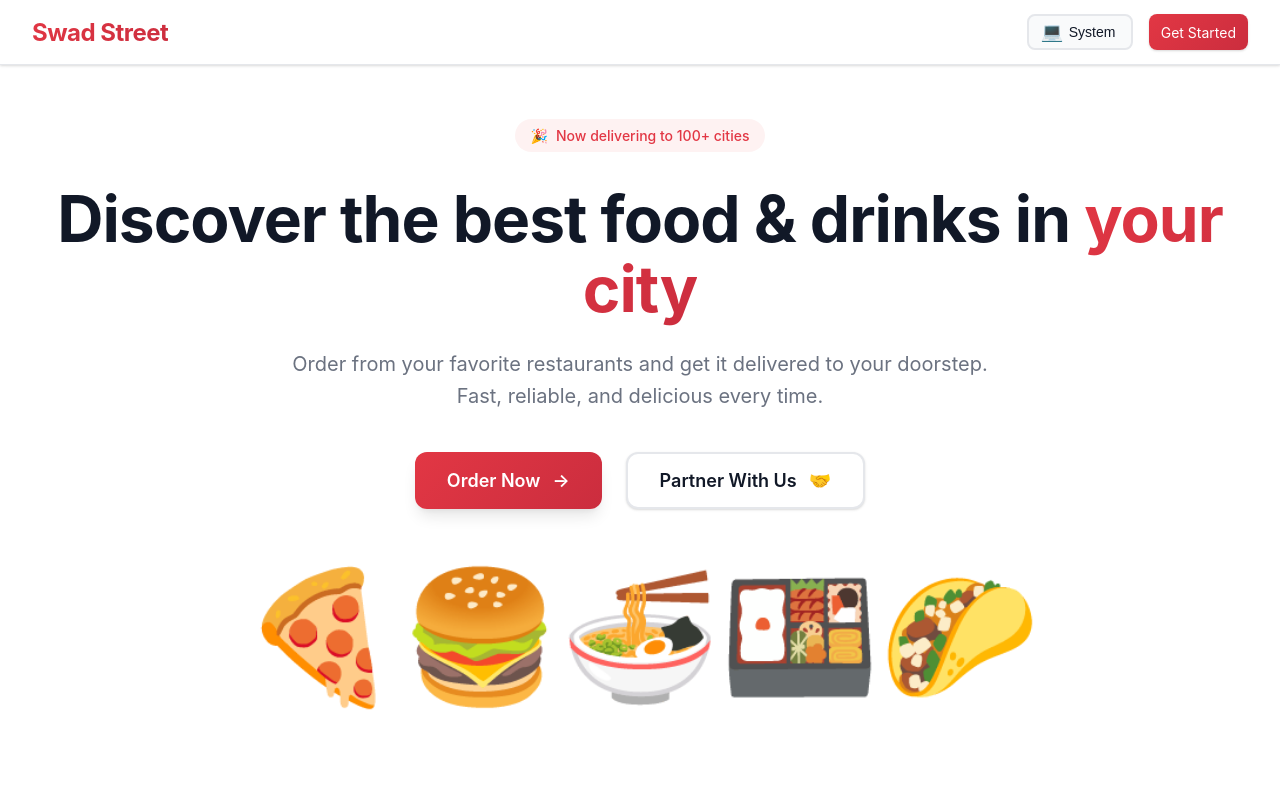
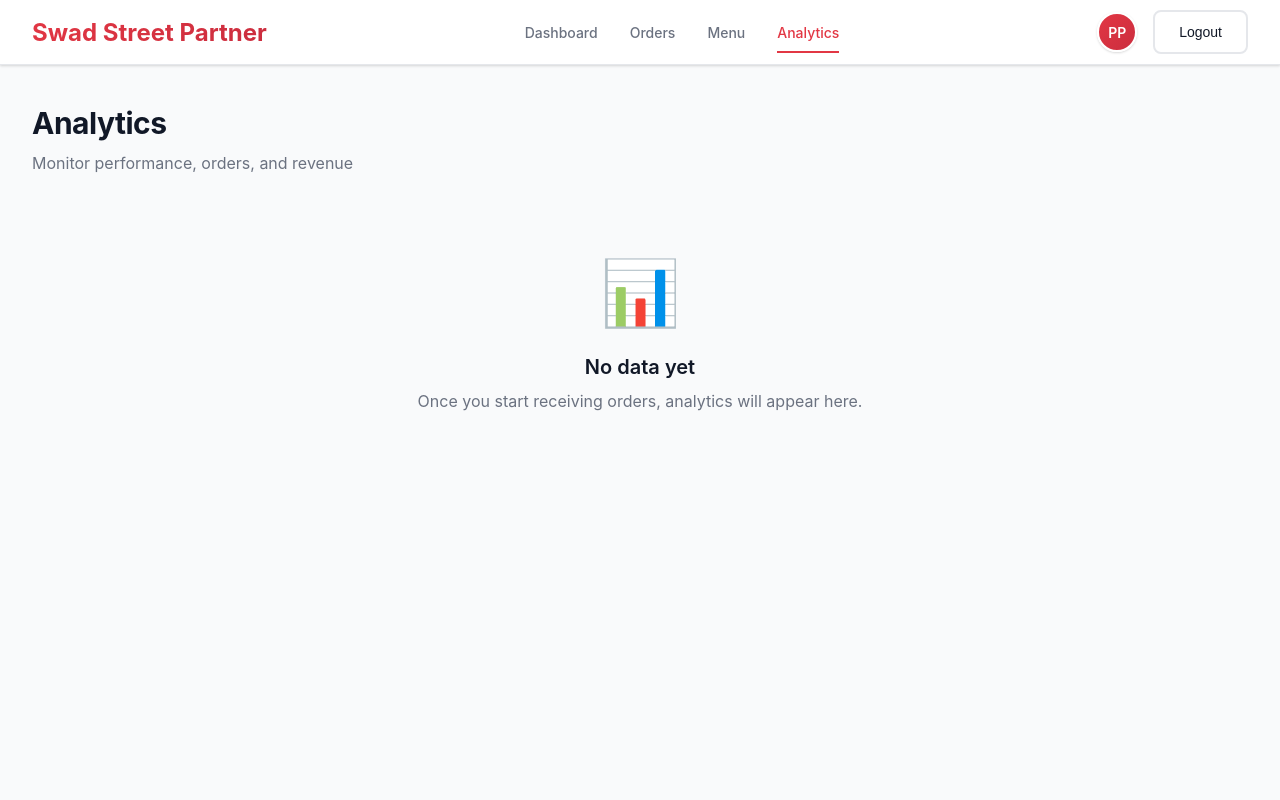
Before and after one commit to ankurproj/Swad-Street, a React app in the folder frontend/: page /food-partner/analytics in a window 1280 px wide. Before the commit this address led to /. Shown: the top 800 px of the page. Built offline with nearby package versions, Linux system fonts and the light colour scheme; the HTML template or start-up script is replaced by a standard one.

Commit message:
Partner pages issues fixed

```diff
--- a/frontend/src/components/Header.jsx
+++ b/frontend/src/components/Header.jsx
@@ -8,6 +8,11 @@ const Header = ({ minimal = false }) => {
   const user = useMemo(() => {
     try { return JSON.parse(localStorage.getItem('user') || 'null'); } catch { return null; }
   }, []);
+  const foodPartner = useMemo(() => {
+    try { return JSON.parse(localStorage.getItem('foodPartner') || 'null'); } catch { return null; }
+  }, []);
+  const actor = foodPartner || user;
+  const role = foodPartner ? 'partner' : (user ? 'user' : null);
 
   useEffect(() => {
     // Load theme from localStorage
@@ -59,20 +64,34 @@ const Header = ({ minimal = false }) => {
   };
 
   const initials = useMemo(() => {
-    const name = user?.fullName || user?.name || '';
+    const name = (role === 'partner' ? (foodPartner?.name || foodPartner?.ownerName) : (user?.fullName || user?.name)) || '';
     if (!name) return 'GU';
     const parts = name.trim().split(/\s+/);
     const first = parts[0]?.[0] || '';
     const last = parts[1]?.[0] || '';
     return (first + last || first).toUpperCase();
-  }, [user]);
+  }, [role, foodPartner, user]);
 
   const handleLogout = async () => {
     try {
+      if (role === 'partner') {
+        await axios.post('http://localhost:3000/api/auth/foodpartner/logout', {}, { withCredentials: true });
+        localStorage.removeItem('foodPartner');
+        navigate('/food-partner/login');
+        return;
+      }
       await axios.post('http://localhost:3000/api/auth/user/logout', {}, { withCredentials: true });
-    } catch {}
-    localStorage.removeItem('user');
-    navigate('/user/login');
+      localStorage.removeItem('user');
+      navigate('/user/login');
+    } catch {
+      if (role === 'partner') {
+        localStorage.removeItem('foodPartner');
+        navigate('/food-partner/login');
+      } else {
+        localStorage.removeItem('user');
+        navigate('/user/login');
+      }
+    }
   };
 
   return (
@@ -92,9 +111,10 @@ const Header = ({ minimal = false }) => {
               <span className="theme-icon">{getThemeIcon()}</span>
               <span className="theme-label">{getThemeLabel()}</span>
             </button>
-            {user ? (
+            {actor ? (
               <div className="header-user-menu">
-                <Link to="/user/dashboard" className="header-user-avatar" title={user.fullName || user.email}>{initials}</Link>
+                <Link to={role === 'partner' ? '/food-partner/dashboard' : '/user/dashboard'} className="header-user-avatar" title={role === 'partner' ? (foodPartner?.name || foodPartner?.ownerName) : (user?.fullName || user?.email)}>{initials}</Link>
+                <span className="role-badge" title={role === 'partner' ? 'Logged in as Partner' : 'Logged in as User'}>{role === 'partner' ? 'Partner' : 'User'}</span>
                 <button className="header-logout-btn" onClick={handleLogout}>Logout</button>
               </div>
             ) : (
--- /dev/null
+++ b/frontend/src/pages/PartnerAnalytics.jsx
@@ -0,0 +1,45 @@
+import React from 'react';
+import { Link, useNavigate } from 'react-router-dom';
+import axios from 'axios';
+import '../styles/dashboard.css';
+
+export default function PartnerAnalytics(){
+  const navigate = useNavigate();
+  const handleLogout = async () => {
+    try { await axios.post('http://localhost:3000/api/auth/foodpartner/logout', {}, { withCredentials: true }); } catch {}
+    localStorage.removeItem('foodPartner');
+    navigate('/food-partner/login');
+  };
+
+  return (
+    <div className="dashboard">
+      <header className="dashboard-header">
+        <div className="header-content">
+          <Link to="/" className="logo">Swad Street Partner</Link>
+          <nav className="header-nav">
+            <Link to="/food-partner/dashboard" className="nav-link">Dashboard</Link>
+            <Link to="/food-partner/orders" className="nav-link">Orders</Link>
+            <Link to="/food-partner/menu" className="nav-link">Menu</Link>
+            <Link to="/food-partner/analytics" className="nav-link active">Analytics</Link>
+          </nav>
+          <div className="user-menu">
+            <div className="user-avatar" title="Partner">PP</div>
+            <button onClick={handleLogout} className="btn-logout">Logout</button>
+          </div>
+        </div>
+      </header>
+
+      <main className="dashboard-main">
+        <div className="section-header">
+          <h1 className="section-title">Analytics</h1>
+          <p className="section-subtitle">Monitor performance, orders, and revenue</p>
+        </div>
+        <div className="empty-state">
+          <div className="empty-icon">📊</div>
+          <h3 className="empty-title">No data yet</h3>
+          <p className="empty-text">Once you start receiving orders, analytics will appear here.</p>
+        </div>
+      </main>
+    </div>
+  );
+}
--- a/frontend/src/pages/PartnerDashboard.jsx
+++ b/frontend/src/pages/PartnerDashboard.jsx
@@ -1,8 +1,17 @@
 import React from 'react';
-import { Link } from 'react-router-dom';
+import { Link, useNavigate } from 'react-router-dom';
+import axios from 'axios';
 import '../styles/dashboard.css';
 
 const PartnerDashboard = () => {
+  const navigate = useNavigate();
+  const handleLogout = async () => {
+    try {
+      await axios.post('http://localhost:3000/api/auth/foodpartner/logout', {}, { withCredentials: true });
+    } catch {}
+    localStorage.removeItem('foodPartner');
+    navigate('/food-partner/login');
+  };
   // Sample data - in production this would come from API
   const menuItems = [
     { id: 1, name: 'Margherita Pizza', category: 'Pizza', price: '$12.99', status: 'Available', emoji: '🍕' },
@@ -32,7 +41,7 @@ const PartnerDashboard = () => {
           </nav>
           <div className="user-menu">
             <div className="user-avatar" title="Pizza Paradise">PP</div>
-            <Link to="/food-partner/login" className="btn-logout">Logout</Link>
+            <button onClick={handleLogout} className="btn-logout">Logout</button>
           </div>
         </div>
       </header>
--- /dev/null
+++ b/frontend/src/pages/PartnerMenu.jsx
@@ -0,0 +1,45 @@
+import React from 'react';
+import { Link, useNavigate } from 'react-router-dom';
+import axios from 'axios';
+import '../styles/dashboard.css';
+
+export default function PartnerMenu(){
+  const navigate = useNavigate();
+  const handleLogout = async () => {
+    try { await axios.post('http://localhost:3000/api/auth/foodpartner/logout', {}, { withCredentials: true }); } catch {}
+    localStorage.removeItem('foodPartner');
+    navigate('/food-partner/login');
+  };
+
+  return (
+    <div className="dashboard">
+      <header className="dashboard-header">
+        <div className="header-content">
+          <Link to="/" className="logo">Swad Street Partner</Link>
+          <nav className="header-nav">
+            <Link to="/food-partner/dashboard" className="nav-link">Dashboard</Link>
+            <Link to="/food-partner/orders" className="nav-link">Orders</Link>
+            <Link to="/food-partner/menu" className="nav-link active">Menu</Link>
+            <Link to="/food-partner/analytics" className="nav-link">Analytics</Link>
+          </nav>
+          <div className="user-menu">
+            <div className="user-avatar" title="Partner">PP</div>
+            <button onClick={handleLogout} className="btn-logout">Logout</button>
+          </div>
+        </div>
+      </header>
+
+      <main className="dashboard-main">
+        <div className="section-header">
+          <h1 className="section-title">Menu</h1>
+          <p className="section-subtitle">Manage your dishes and categories</p>
+        </div>
+        <div className="empty-state">
+          <div className="empty-icon">📋</div>
+          <h3 className="empty-title">No menu items yet</h3>
+          <p className="empty-text">Add your first dish to start receiving orders.</p>
+        </div>
+      </main>
+    </div>
+  );
+}
--- /dev/null
+++ b/frontend/src/pages/PartnerOrders.jsx
@@ -0,0 +1,45 @@
+import React from 'react';
+import { Link, useNavigate } from 'react-router-dom';
+import axios from 'axios';
+import '../styles/dashboard.css';
+
+export default function PartnerOrders(){
+  const navigate = useNavigate();
+  const handleLogout = async () => {
+    try { await axios.post('http://localhost:3000/api/auth/foodpartner/logout', {}, { withCredentials: true }); } catch {}
+    localStorage.removeItem('foodPartner');
+    navigate('/food-partner/login');
+  };
+
+  return (
+    <div className="dashboard">
+      <header className="dashboard-header">
+        <div className="header-content">
+          <Link to="/" className="logo">Swad Street Partner</Link>
+          <nav className="header-nav">
+            <Link to="/food-partner/dashboard" className="nav-link">Dashboard</Link>
+            <Link to="/food-partner/orders" className="nav-link active">Orders</Link>
+            <Link to="/food-partner/menu" className="nav-link">Menu</Link>
+            <Link to="/food-partner/analytics" className="nav-link">Analytics</Link>
+          </nav>
+          <div className="user-menu">
+            <div className="user-avatar" title="Partner">PP</div>
+            <button onClick={handleLogout} className="btn-logout">Logout</button>
+          </div>
+        </div>
+      </header>
+
+      <main className="dashboard-main">
+        <div className="section-header">
+          <h1 className="section-title">Orders</h1>
+          <p className="section-subtitle">Manage all incoming and past orders</p>
+        </div>
+        <div className="empty-state">
+          <div className="empty-icon">📦</div>
+          <h3 className="empty-title">No orders yet</h3>
+          <p className="empty-text">You'll see new orders here as they come in.</p>
+        </div>
+      </main>
+    </div>
+  );
+}
--- a/frontend/src/routes/AppRoutes.jsx
+++ b/frontend/src/routes/AppRoutes.jsx
@@ -7,6 +7,9 @@ import RegisterPartner from '../pages/RegisterPartner';
 import LoginPartner from '../pages/LoginPartner';
 import UserDashboard from '../pages/UserDashboard';
 import PartnerDashboard from '../pages/PartnerDashboard';
+import PartnerOrders from '../pages/PartnerOrders';
+import PartnerMenu from '../pages/PartnerMenu';
+import PartnerAnalytics from '../pages/PartnerAnalytics';
 
 const AppRoutes = () => {
   return (
@@ -25,6 +28,9 @@ const AppRoutes = () => {
             <Route path="/food-partner/register" element={<RegisterPartner />} />
             <Route path="/food-partner/login" element={<LoginPartner />} />
             <Route path="/food-partner/dashboard" element={<PartnerDashboard />} />
+            <Route path="/food-partner/orders" element={<PartnerOrders />} />
+            <Route path="/food-partner/menu" element={<PartnerMenu />} />
+            <Route path="/food-partner/analytics" element={<PartnerAnalytics />} />
 
             {/* Catch all - redirect to home */}
             <Route path="*" element={<Navigate to="/" replace />} />
--- a/frontend/src/styles/auth.css
+++ b/frontend/src/styles/auth.css
@@ -385,6 +385,14 @@ body {
   align-items: center;
   gap: var(--spacing-sm);
 }
+.role-badge {
+  padding: 4px 8px;
+  border-radius: 999px;
+  font-size: var(--font-size-xs);
+  font-weight: var(--font-weight-medium);
+  background: var(--accent-light);
+  color: var(--accent-primary);
+}
 .header-user-avatar {
   width: 36px;
   height: 36px;
```
